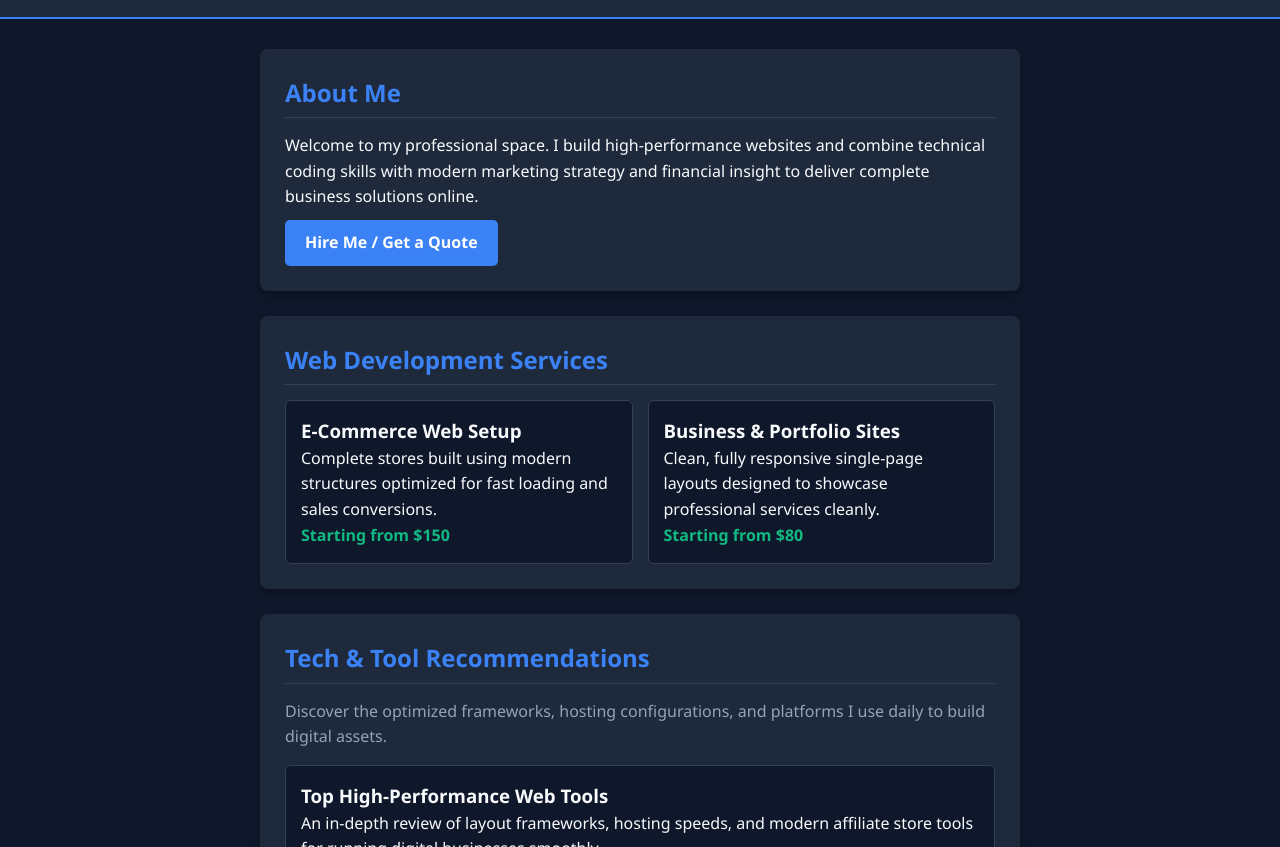
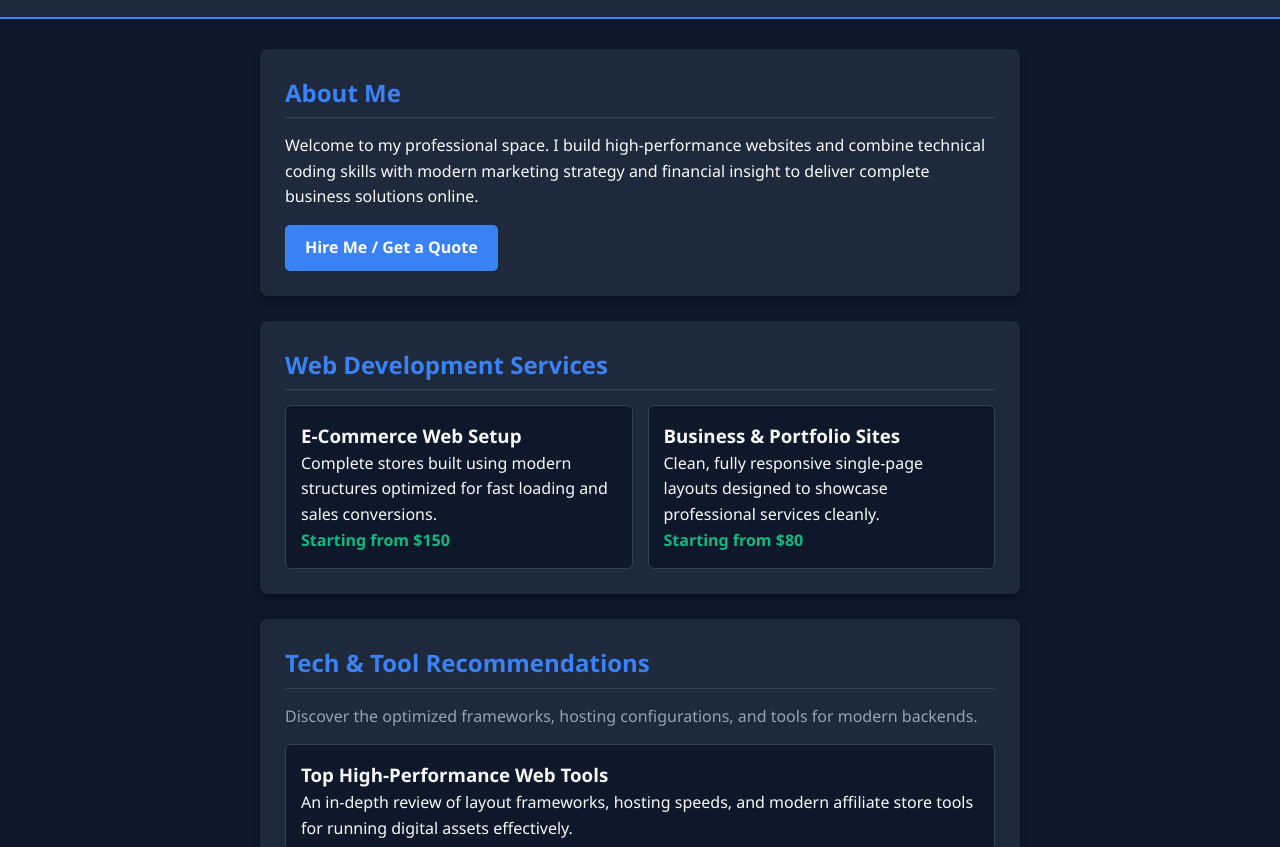
Before and after one commit to akazharpitafi-ops/azhar.github.io, a plain HTML site: page index.html in a window 1280 px wide. Shown: the part 105-952 px from the top of the page. Drawn offline with Linux system fonts and the light colour scheme.

Commit message:
Update index.html

```diff
--- a/index.html
+++ b/index.html
@@ -13,7 +13,7 @@
         .container { max-width: 800px; margin: 30px auto; padding: 0 20px; }
         section { background: #1e293b; padding: 25px; border-radius: 8px; margin-bottom: 25px; box-shadow: 0 4px 6px rgba(0,0,0,0.3); }
         h2 { color: #3b82f6; margin-bottom: 15px; border-bottom: 1px solid #334155; padding-bottom: 5px; }
-        .btn { display: inline-block; background: #3b82f6; color: white; padding: 10px 20px; border-radius: 5px; text-decoration: none; font-weight: bold; margin-top: 10px; transition: 0.3s; }
+        .btn { display: inline-block; background: #3b82f6; color: white; padding: 10px 20px; border-radius: 5px; text-decoration: none; font-weight: bold; margin-top: 15px; }
         .btn:hover { background: #2563eb; }
         .grid { display: grid; grid-template-columns: 1fr 1fr; gap: 15px; }
         @media(max-width: 600px) { .grid { grid-template-columns: 1fr; } }
@@ -33,7 +33,7 @@
         <section id="about">
             <h2>About Me</h2>
             <p>Welcome to my professional space. I build high-performance websites and combine technical coding skills with modern marketing strategy and financial insight to deliver complete business solutions online.</p>
-            <a href="mailto:your-email@example.com" class="btn">Hire Me / Get a Quote</a>
+            <a href="mailto:akazharpitafi@gmail.com" class="btn">Hire Me / Get a Quote</a>
         </section>
 
         <section id="services">
@@ -54,10 +54,10 @@
 
         <section id="blog">
             <h2>Tech & Tool Recommendations</h2>
-            <p style="margin-bottom: 15px; color: #94a3b8;">Discover the optimized frameworks, hosting configurations, and platforms I use daily to build digital assets.</p>
+            <p style="margin-bottom: 15px; color: #94a3b8;">Discover the optimized frameworks, hosting configurations, and tools for modern backends.</p>
             <div class="blog-card">
                 <h3>Top High-Performance Web Tools</h3>
-                <p>An in-depth review of layout frameworks, hosting speeds, and modern affiliate store tools for running digital businesses smoothly.</p>
+                <p>An in-depth review of layout frameworks, hosting speeds, and modern affiliate store tools for running digital assets effectively.</p>
                 <a href="#" style="color: #3b82f6; display: inline-block; margin-top: 10px;">Read Full Review &rarr;</a>
             </div>
         </section>
```
